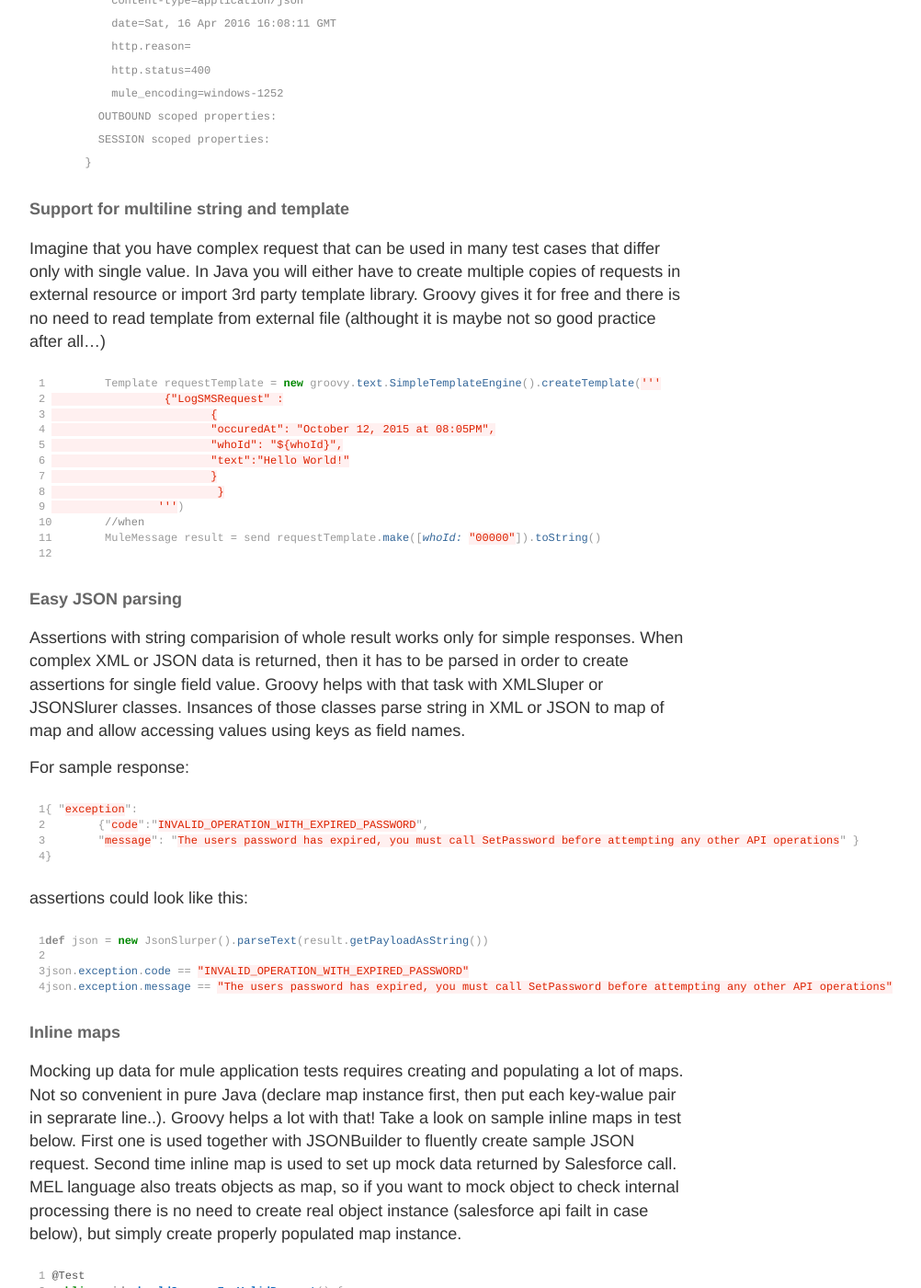
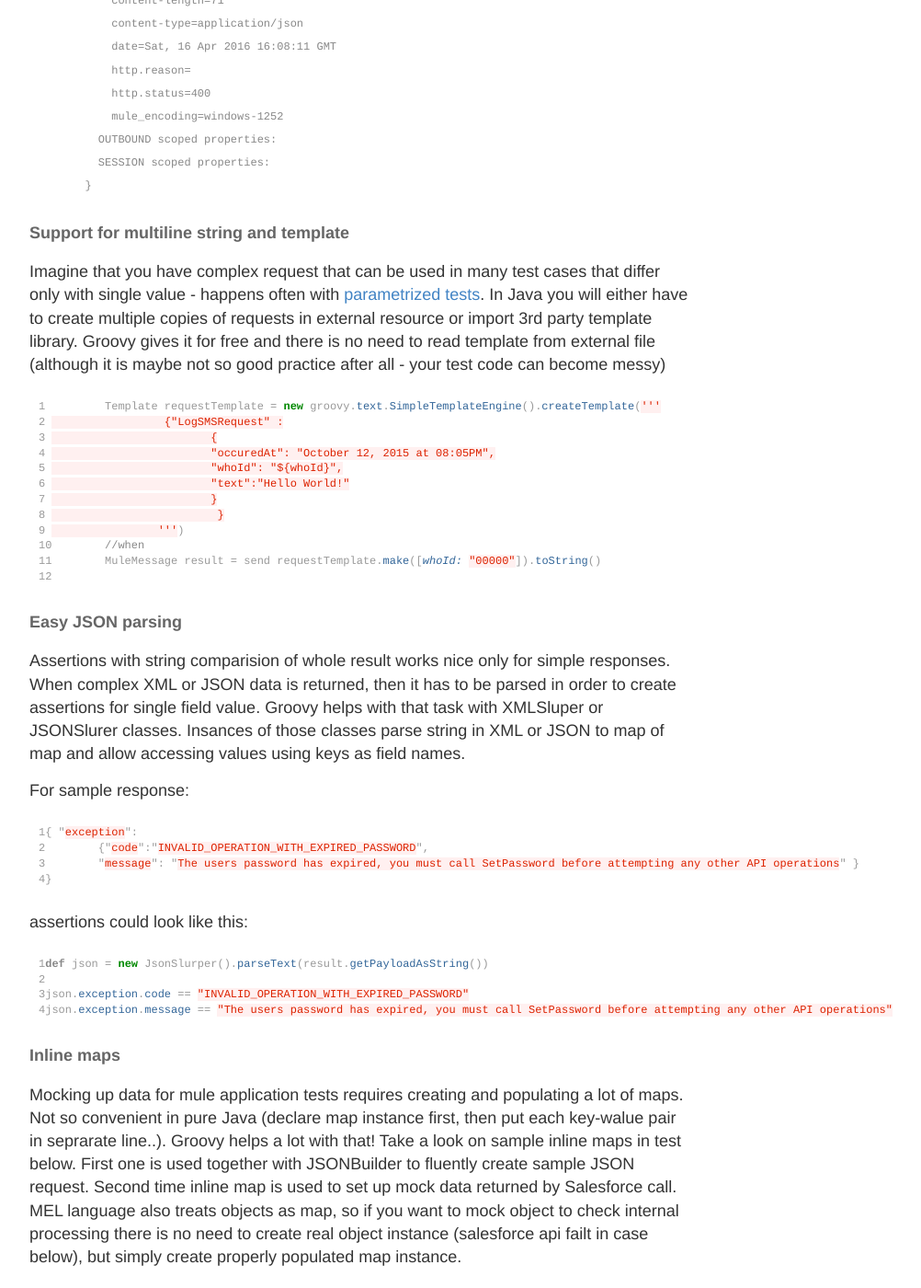
Before and after one commit to jarent/jarent.github.io, a Jekyll site: the page built from _posts/2016-04-16-munit-tests-in-groovy.md, in a window 1280 px wide and 1400 px high, scrolled down 4088 px. Shown: the whole window at 92% size, without its empty margins (248-1250 px from the left). Built offline with Jekyll 4.4.1, drawn with Linux system fonts in a browser that asks for light colours; comment, search, counter and statistics services are not loaded; some of the changed text lies outside the part shown.

Commit message:
Final corrections

```diff
--- a/_posts/2016-04-16-munit-tests-in-groovy.md
+++ b/_posts/2016-04-16-munit-tests-in-groovy.md
@@ -70,7 +70,7 @@ API is definined in RAML, request contains 3 input parameters in JSON format. Th
 All 4 tests are in LogSMSTest class. Let me show you how groovy can make Mule unit testing more convinient for developer.
 
 #### Easy to read
-Being able to avoid not needed parenthesis and semicolons increase test readability.
+Being able to avoid not needed parenthesis and semicolons increase test readability - just take a look how fluently test below can be read and understood.
 
 {% highlight groovy linenos %}
 @Test
@@ -86,7 +86,7 @@ Being able to avoid not needed parenthesis and semicolons increase test readabil
 {% endhighlight %}
 
 #### Easy to debug
-There is no need for extra logging or debugging - failed assertions provide automatically all needed information to identify problem with failed test. You can see below that assertion expected http.status code 401 while flow returned 400.
+There is no need for extra logging or debugging in grooovy tests - failed assertions provide automatically all needed information to identify problem with failed test. You can see below that assertion expected http.status code 401 while flow returned 400.
 
 {% highlight console%}
 Assertion failed:
@@ -121,7 +121,7 @@ assert result.getInboundProperty('http.status') == 401
 {% endhighlight %}
 
 #### Support for multiline string and template
-Imagine that you have complex request that can be used in many test cases that differ only with single value. In Java you will either have to create multiple copies of requests in external resource or import 3rd party template library. Groovy gives it for free and there is no need to read template from external file (althought it is maybe not so good practice after all...)
+Imagine that you have complex request that can be used in many test cases that differ only with single value - happens often with [parametrized tests](https://github.com/TNG/junit-dataprovider). In Java you will either have to create multiple copies of requests in external resource or import 3rd party template library. Groovy gives it for free and there is no need to read template from external file (although it is maybe not so good practice after all - your test code can become messy)
 
 {% highlight groovy linenos %}
 	Template requestTemplate = new groovy.text.SimpleTemplateEngine().createTemplate('''
@@ -138,7 +138,7 @@ Imagine that you have complex request that can be used in many test cases that d
 	{% endhighlight %}
 
 #### Easy JSON parsing
-Assertions with string comparision of whole result works only for simple responses. When complex XML or JSON data is returned, then it has to be parsed in order to create assertions for single field value. Groovy helps with that task with XMLSluper or JSONSlurer classes. Insances of those classes parse string in XML or JSON to map of map and allow accessing values using keys as field names.
+Assertions with string comparision of whole result works nice only for simple responses. When complex XML or JSON data is returned, then it has to be parsed in order to create assertions for single field value. Groovy helps with that task with XMLSluper or JSONSlurer classes. Insances of those classes parse string in XML or JSON to map of map and allow accessing values using keys as field names.
 
 For sample response:
 {% highlight javascript linenos %}
@@ -193,6 +193,6 @@ public void shouldSuccessForValidRequest() {
 {% endhighlight %}
 
 ### 4. Summary
-There are still plenty things to improve. For example i wish there is an easy way to combine Munit with [Spock](http://spockframework.github.io/spock/docs/1.0/introduction.html). Unofrtunatelly, both testing frameworks requires test class to extend its framework specific parent class, so both of them can't work together.
+Munit tests in groovy work good, but not perfect. For example I wish there is an easy way to combine Munit with [Spock](http://spockframework.github.io/spock/docs/1.0/introduction.html). Unfortunately, both testing frameworks requires test class to extend its framework specific parent class, so both of them can't work together. Additionally, comparing to Munit tests in XML, I miss Mule Studion integration, especially test coverage report.
 
-After trying writing tests in groovy it is hard to go back to writing tests in Java - at least for me. Give it a try and see how it works for you. The application and tests are available in [github](https://github.com/jarent/munit-groovy).
+Nevertheless, after trying writing tests in groovy it is hard to go back to writing tests in Java. Give it a try and see how it works for you. The application and tests are available in [github](https://github.com/jarent/munit-groovy).
```
Also changed, not shown: other parts of _posts/2016-04-16-munit-tests-in-groovy.md (+1 -1 lines).
